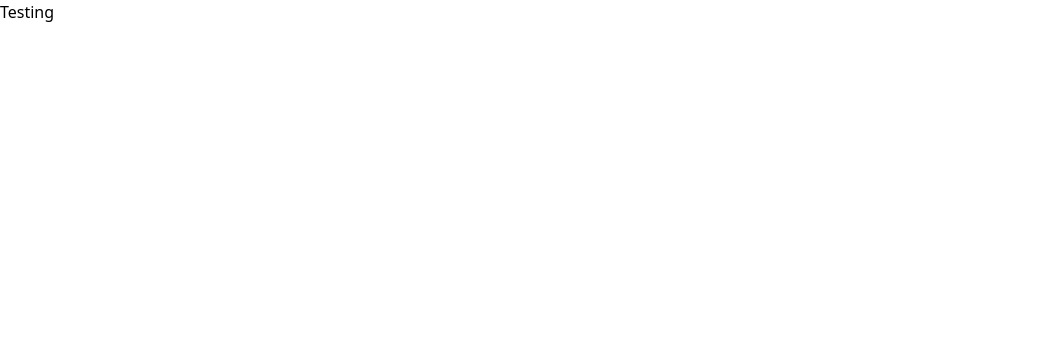
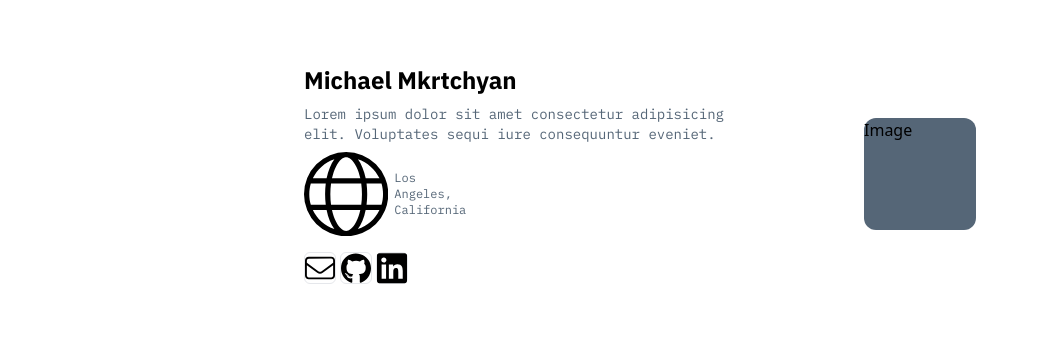
Before and after one commit to MichaelMkrtch/personal-site, an Astro site: page / in a window 1280 px wide. Shown: the whole page, without its empty margins (0-1039 px from the left). Built offline with nearby package versions, Linux system fonts and the light colour scheme; Astro itself is replaced by a stand-in of ours.

Commit message:
feat: add basic header

```diff
--- a/astro.config.mjs
+++ b/astro.config.mjs
@@ -1,8 +1,9 @@
-import { defineConfig } from 'astro/config';
+import { defineConfig } from "astro/config";
+import tailwind from "@astrojs/tailwind";
 
-import tailwind from "@astrojs/tailwind";
+import icon from "astro-icon";
 
 // https://astro.build/config
 export default defineConfig({
-  integrations: [tailwind()]
+  integrations: [tailwind(), icon()],
 });
--- a/package.json
+++ b/package.json
@@ -15,7 +15,11 @@
     "@fontsource/ibm-plex-mono": "^5.0.14",
     "@fontsource/ibm-plex-sans": "^5.0.21",
     "astro": "^4.14.3",
+    "astro-icon": "^1.1.1",
     "tailwindcss": "^3.4.10",
     "typescript": "^5.5.4"
+  },
+  "devDependencies": {
+    "prettier": "^3.3.3"
   }
 }
--- /dev/null
+++ b/src/components/Header.astro
@@ -0,0 +1,29 @@
+---
+import { Icon } from 'astro-icon/components';
+import SocialLink from './SocialLink.astro';
+---
+
+<header class="flex items-center justify-between">
+  <div class="flex-1 space-y-2">
+    <h1 class="text-2xl font-bold font-ibm">Michael Mkrtchyan</h1>
+
+    <p class="max-w-md text-pretty font-ibm-mono text-sm text-muted">
+      Lorem ipsum dolor sit amet consectetur adipisicing elit. Voluptates sequi
+      iure consequuntur eveniet.
+    </p>
+
+    <p class="max-w-md items-center text-xs font-ibm-mono text-muted">
+      <span class="inline-flex gap-x-1.5 items-center align-baseline">
+        <Icon name="globe" class="text-muted" />
+        Los Angeles, California</span
+      >
+    </p>
+
+    <div class="flex gap-x-1 pt-1 text-muted">
+      <SocialLink name="email" link="mailto:michaelmkrtch.dev@gmail.como" />
+      <SocialLink name="github" link="https://github.com/MichaelMkrtch"/>
+      <SocialLink name="linkedin" link="https://www.linkedin.com/in/michaelmkr/" />
+    </div>
+  </div>
+  <span class="flex shrink-0 rounded-xl size-28 bg-muted">Image </span>
+</header>
--- /dev/null
+++ b/src/components/SocialLink.astro
@@ -0,0 +1,12 @@
+---
+import { Icon } from 'astro-icon/components';
+
+const { name, link } = Astro.props;
+---
+
+<a
+  href={link}
+  class="size-8 border inline-flex items-center justify-center rounded-md hover:bg-neutral-100 cursor-pointer transition-colors duration-150 group"
+>
+  <Icon name={name} class="text-muted group-hover:text-accent" />
+</a>
--- a/src/layouts/BaseLayout.astro
+++ b/src/layouts/BaseLayout.astro
@@ -2,6 +2,7 @@
 import '@fontsource/ibm-plex-sans/400.css';
 import '@fontsource/ibm-plex-sans/500.css';
 import '@fontsource/ibm-plex-sans/600.css';
+import '@fontsource/ibm-plex-sans/700.css';
 
 import '@fontsource/ibm-plex-mono/400.css';
 import '@fontsource/ibm-plex-mono/500.css';
@@ -18,6 +19,10 @@ import '@fontsource/ibm-plex-mono/700.css';
     <title>Michael Mkrtchyan CV</title>
   </head>
   <body>
+    <main class="container mx-auto md:p-16 p-4">
+      <div class="max-w-2xl space-y-8 mx-auto w-full">
         <slot />
+      </div>
+    </main>
   </body>
 </html>
--- a/src/pages/index.astro
+++ b/src/pages/index.astro
@@ -1,7 +1,8 @@
 ---
 import BaseLayout from '../layouts/BaseLayout.astro';
+import Header from '../components/Header.astro';
 ---
 
 <BaseLayout>
-  <p>Testing</p>
+  <Header />
 </BaseLayout>
--- a/tailwind.config.mjs
+++ b/tailwind.config.mjs
@@ -1,15 +1,19 @@
-import defaultTheme from 'tailwindcss/defaultTheme'
+import defaultTheme from 'tailwindcss/defaultTheme';
 
 /** @type {import('tailwindcss').Config} */
 export default {
   content: ['./src/**/*.{astro,html,js,jsx,md,mdx,svelte,ts,tsx,vue}'],
   theme: {
     extend: {
+      colors: {
+        muted: '#567',
+        accent: '#333e48',
+      },
       fontFamily: {
-				ibm: ["IBM\\ Plex\\ Sans", ...defaultTheme.fontFamily.sans],
-				"ibm-mono": ["IBM\\ Plex\\ Mono", ...defaultTheme.fontFamily.mono],
-			}
+        ibm: ['IBM\\ Plex\\ Sans', ...defaultTheme.fontFamily.sans],
+        'ibm-mono': ['IBM\\ Plex\\ Mono', ...defaultTheme.fontFamily.mono],
+      },
     },
   },
   plugins: [],
-}
+};
```
Also changed, not shown: src/icons/email.svg (added), src/icons/github.svg (added), src/icons/globe.svg (added), src/icons/linkedin.svg (added), 1 other file. Lines whose indentation alone changed are shown as unchanged.
